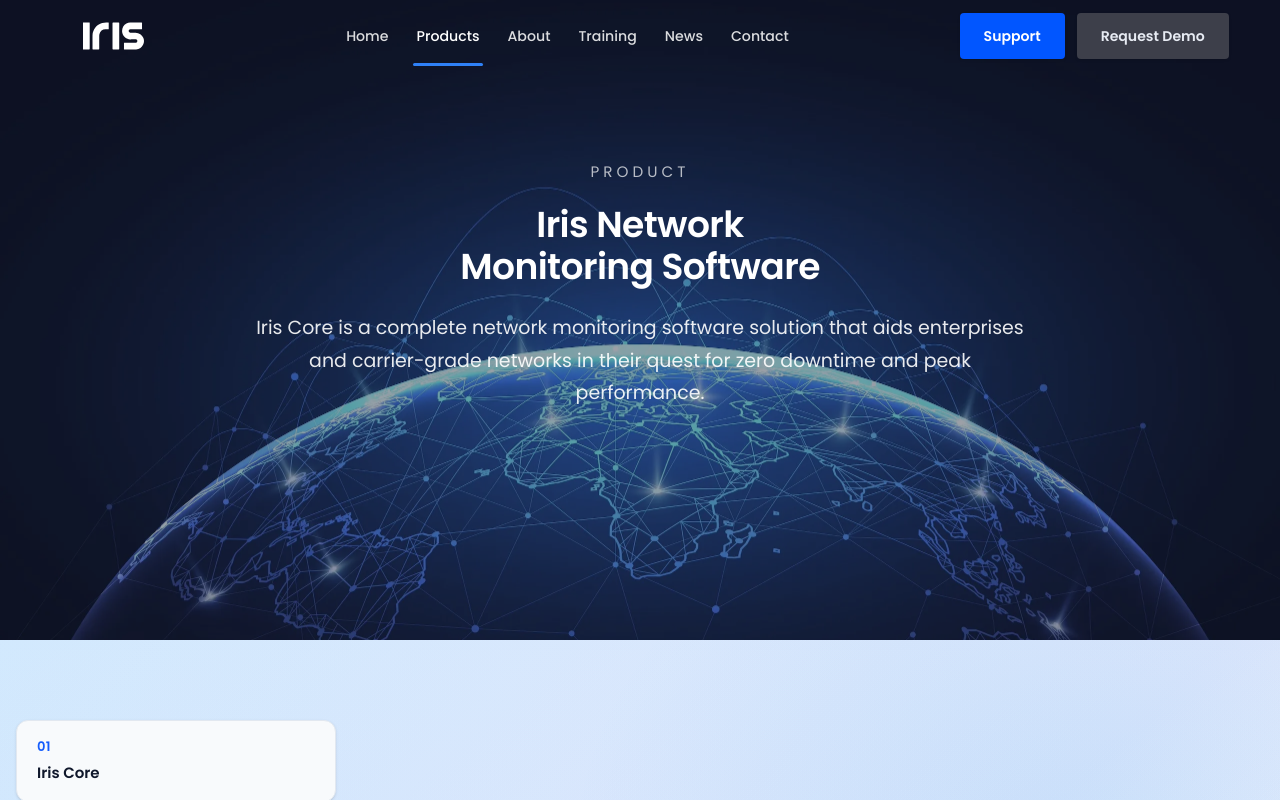
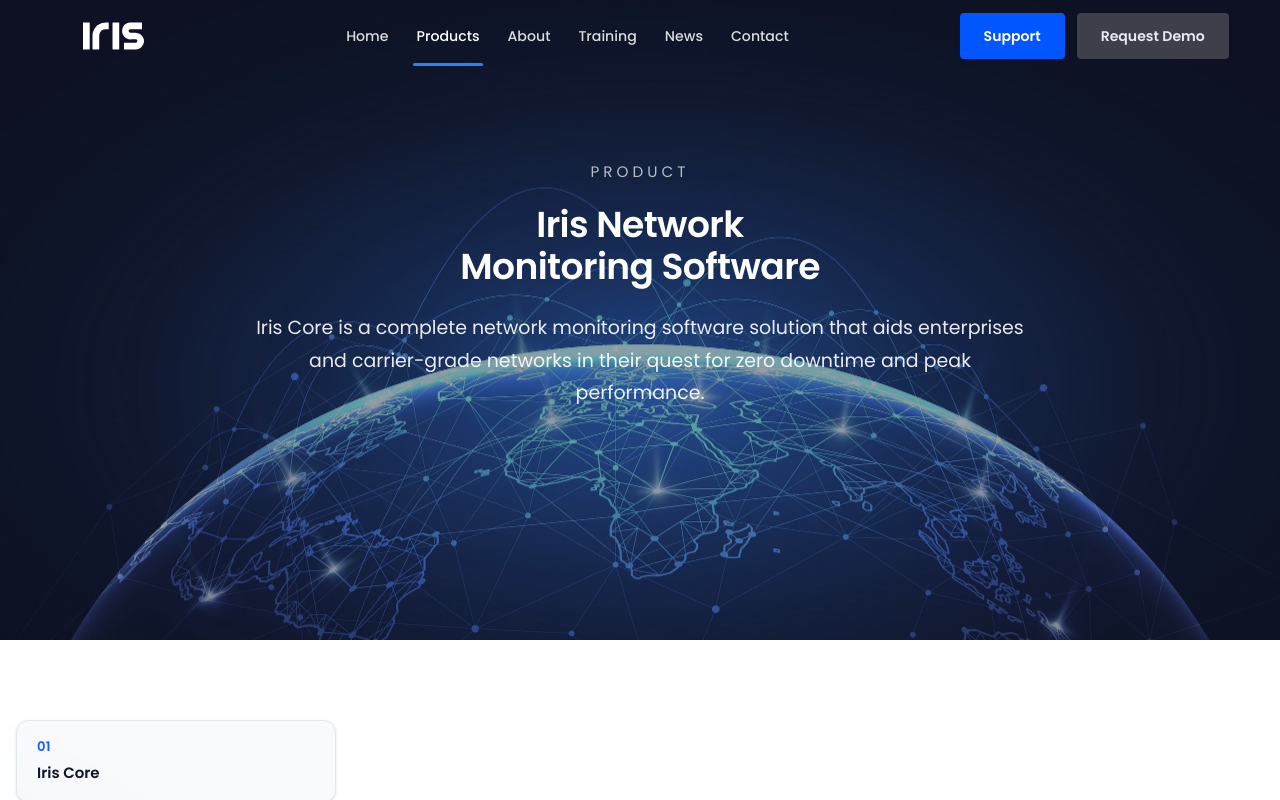
Before and after one commit to nottoezz/irisns, a React (Vite) app: page /products in a window 1280 px wide. Built offline with nearby package versions, Linux system fonts and the light colour scheme.

Commit message:
Added color blooms to products page removed bg gen

```diff
--- a/src/pages/Products.jsx
+++ b/src/pages/Products.jsx
@@ -7,6 +7,7 @@
 import ScrollSlide from "@ui/ScrollSlide";
 import NeedAssistance from "@features/NeedAssistance";
 import Meta from "@/components/seo/Meta";
+import ColorBlooms from "@ui/ColorBlooms";
 
 // images
 import heroGlobe from "@assets/img/irispProductsHero.webp";
@@ -123,7 +124,15 @@
 
       {/* content */}
       <section className="bg-transparent py-0">
-        <div className="background-generator background-generator--bluewhite">
+        <div className="bg-white">
+          <ColorBlooms
+            items={[
+              { hue: "blue", size: 2200, top: "10%",  right: "40%", falloff: "84%", blurPx: 110 },
+              { hue: "sky", size: 2800, top: "30%",  left: "40%", falloff: "84%", blurPx: 110 },
+              { hue: "sky", size: 1700, bottom: "7%", left: "65%", falloff: "84%", blurPx: 110 },
+              { hue: "blue", size: 1500, bottom: "-10%", right: "65%", falloff: "84%", blurPx: 110 },
+            ]}
+          />
           <div className="container mx-auto px-4 py-14 lg:py-20">
             <div className="grid gap-10 lg:grid-cols-[320px_minmax(0,1fr)]">
               {/* left rail */}
```
